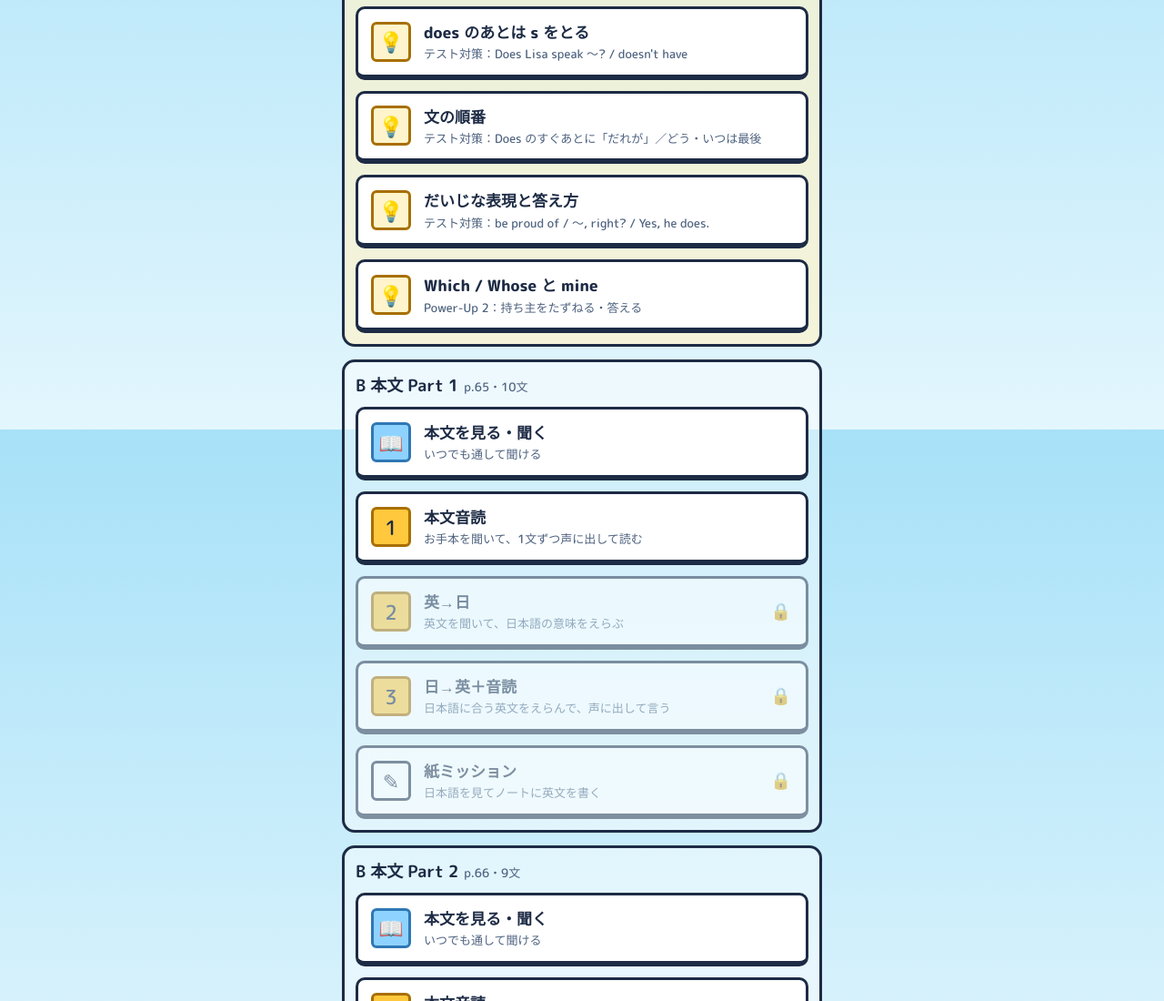
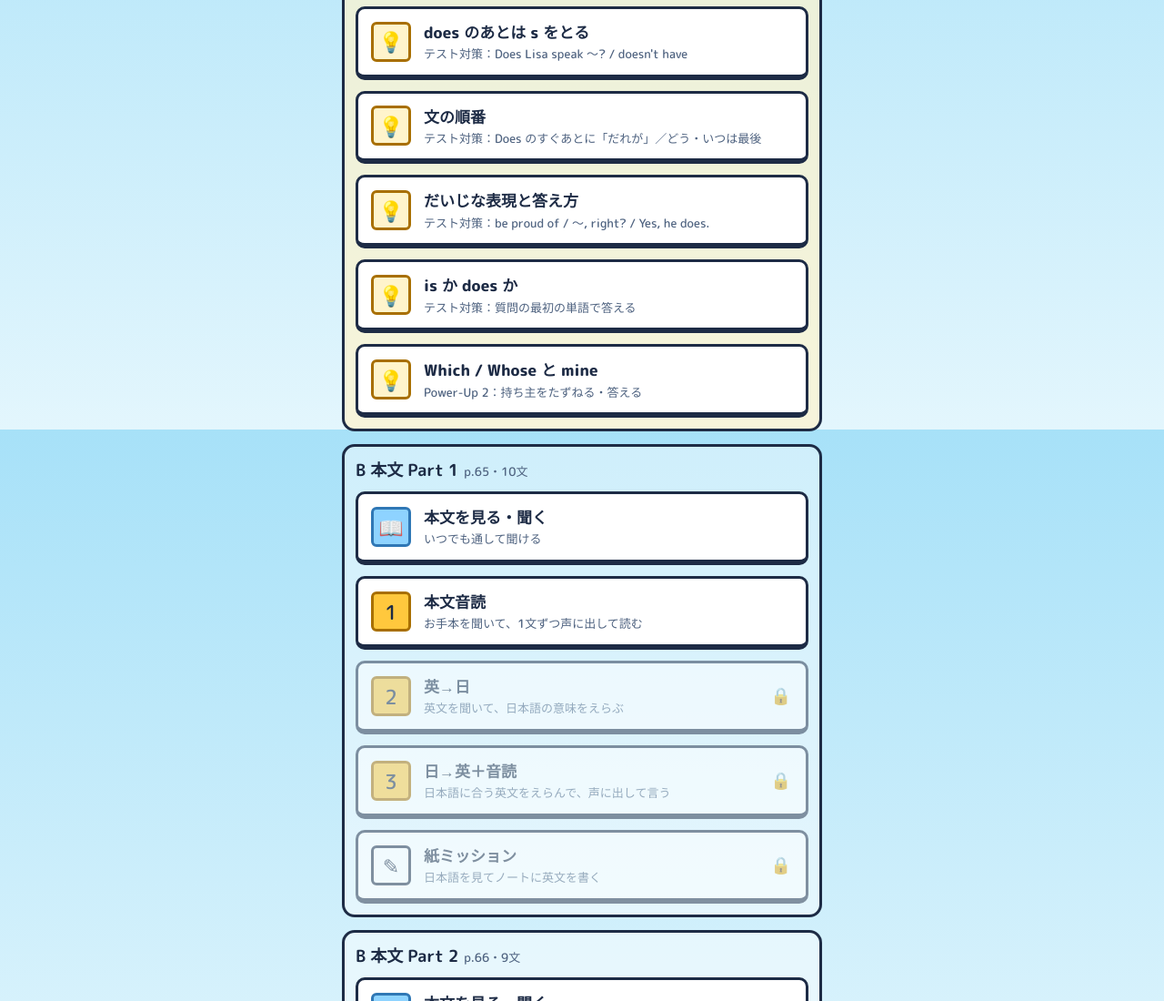
Before and after one commit to anbodentalclinic-pixel/Honbun-jump, a plain HTML site: page index.html in a window 1280 px wide. Shown: the part 1928-3028 px from the top of the page at 91% size. Drawn offline with Linux system fonts and the light colour scheme; a web font is replaced by a local one.

Commit message:
Add files via upload

```diff
--- a/index.html
+++ b/index.html
@@ -894,6 +894,23 @@ const LESSONS={
     {q:'choice',s:'Does Daniel\'s uncle often talk about Pajama Day? — ___',o:['Yes, he does.','No, he doesn\'t.','Yes, he is.'],a:'Yes, he does.',e:'本文に often talks about it とある'},
     {q:'choice',s:'Is Pajama Day only for schools? — ___',o:['No, it isn\'t.','No, it doesn\'t.','Yes, it is.'],a:'No, it isn\'t.',e:'Is で聞かれたら is で答える。会社にもある'},
     {q:'order',ja:'真央はお父さんを誇りに思っています。',en:'Mao is proud of her father.'}]},
+  {id:'5H',name:'is か does か',sub:'テスト対策：質問の最初の単語で答える',
+   rule:'答えは「質問の最初の単語」で返す。Is → is、Are → am / are、Do → do、Does → does。疑問文を作るときは、文に am・is・are があれば前に出す。なければ Do / Does を先頭に足す。',
+   demo:[
+    {t:['Is','Daniel','from the U.K.?'],h:[0],c:'Is で聞かれたら……'},
+    {t:['Yes,','he','is.'],h:[2],c:'is で答える。✗ Yes, he does.'},
+    {t:['Do','you','speak','English?'],h:[0],c:'speak のような動詞の文は Do / Does。✗ Are you speak English?'},
+    {t:['Yes,','I','do.'],h:[2],c:'Do で聞かれたら do で答える。'}],
+   quiz:[
+    {q:'choice',s:'Is Daniel from the U.K.? — Yes, he ___.',o:['is','does'],a:'is',e:'Is で聞かれたら is'},
+    {q:'choice',s:'Does Daniel like curry? — No, he ___.',o:['doesn\'t','isn\'t'],a:'doesn\'t',e:'Does で聞かれたら doesn\'t'},
+    {q:'choice',s:'Is Pajama Day common in the U.S.? — Yes, it ___.',o:['is','does'],a:'is',e:'Is で聞かれたら is'},
+    {q:'choice',s:'___ you speak English?',o:['Do','Are'],a:'Do',e:'speak（動詞）の文 → Do'},
+    {q:'choice',s:'___ this your desk?',o:['Is','Does'],a:'Is',e:'is の文 → Is を前に'},
+    {q:'choice',s:'___ Jenny live in New York?',o:['Does','Is'],a:'Does',e:'live（動詞）の文で、主語が1人 → Does'},
+    {q:'choice',s:'___ Jenny from New York?',o:['Is','Does'],a:'Is',e:'from の前に動詞がない → be動詞の文。Is'},
+    {q:'order',ja:'あなたは英語を話しますか。',en:'Do you speak English?'},
+    {q:'order',ja:'ダニエルはイギリスの出身ですか。',en:'Is Daniel from the U.K.?'}]},
   {id:'5C',name:'Which / Whose と mine',sub:'Power-Up 2：持ち主をたずねる・答える',
    rule:'「どっちが〜?」は Which、「だれの〜?」は Whose を先頭に。答えでは「〜のもの」を表す mine・yours・his・hers・ours や、名前に \'s をつけた形を使う。',
    demo:[
```
